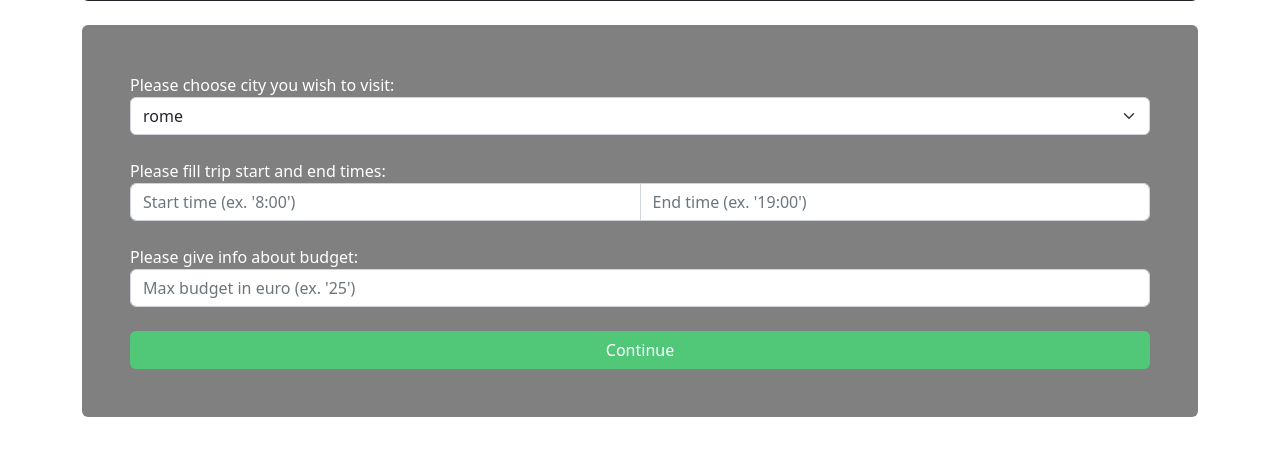
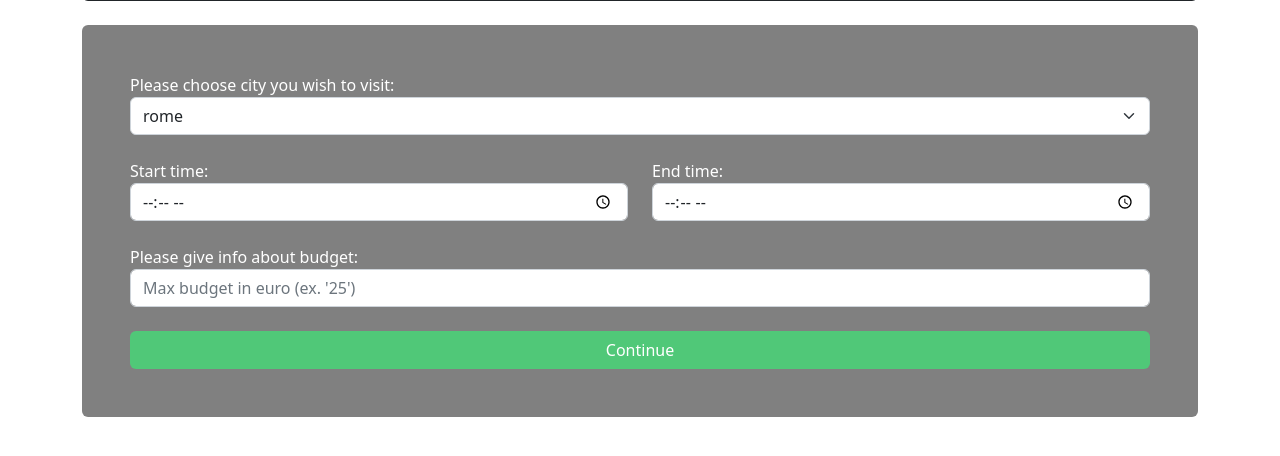
Before and after one commit to paulpel/City-trip-planning, a Flask app: page /planstart in a window 1280 px wide. Shown: the part 271-727 px from the top of the page. Run offline with Flask 2, Linux system fonts and the light colour scheme.

Commit message:
Time input change

```diff
--- a/app/app.py
+++ b/app/app.py
@@ -26,7 +26,6 @@ ahp_dict = {
 - data validation func
 - loading page
 - export to excel
-- time form change
 """
 
 
@@ -134,8 +133,6 @@ def final():
         form_data["ahp"]
     )
     solutions = city_obj.main()
-    for sol in solutions:
-        print(sol)
 
     return render_template("final.html", solutions=solutions)
 
--- a/app/templates/planstart.html
+++ b/app/templates/planstart.html
@@ -30,11 +30,16 @@
                 {% endfor %}
             </select>
 
-            <label class="mt-4">Please fill trip start and end times:</label>
-            <div class="input-group">
-                <input name="start_time" type="text" class="form-control" placeholder="Start time (ex. '8:00')">
-                <input name="end_time" type="text" class="form-control" placeholder="End time (ex. '19:00')">
-            </div>
+            <div class="row mt-4">
+                <div class="col">
+                    <label>Start time:</label>
+                    <input name="start_time" type="time" class="form-control">
+                </div>
+                <div class="col">
+                    <label>End time:</label>
+                    <input name="end_time" type="time" class="form-control">
+                </div>
+              </div>
 
             <label class="mt-4">Please give info about budget:</label>
             <input name="budget" type="text" class="form-control" placeholder="Max budget in euro (ex. '25')">
```
